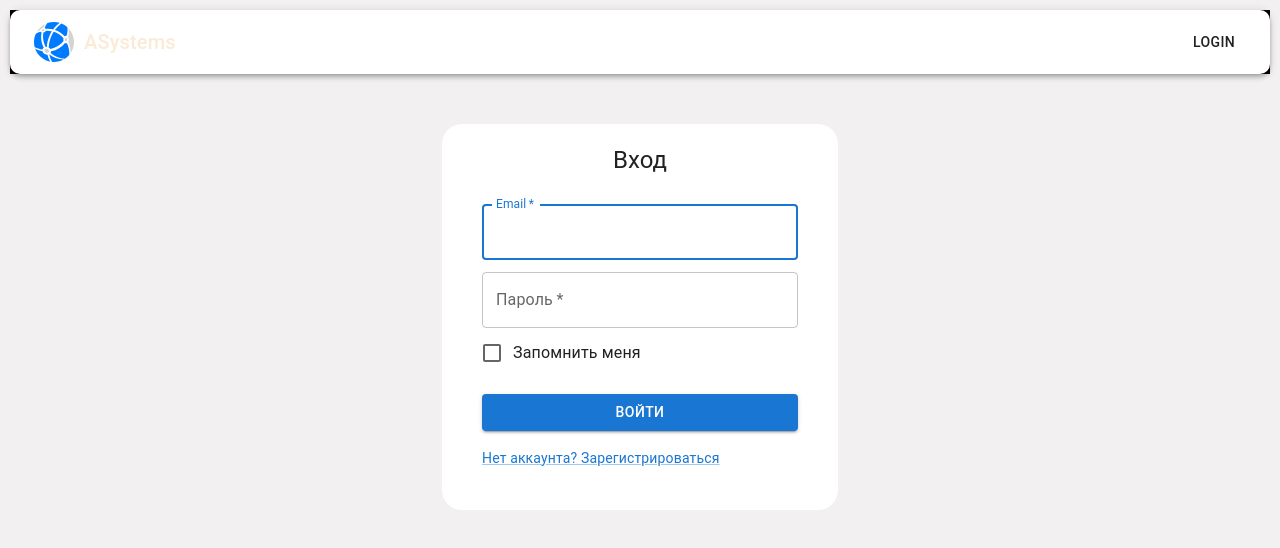
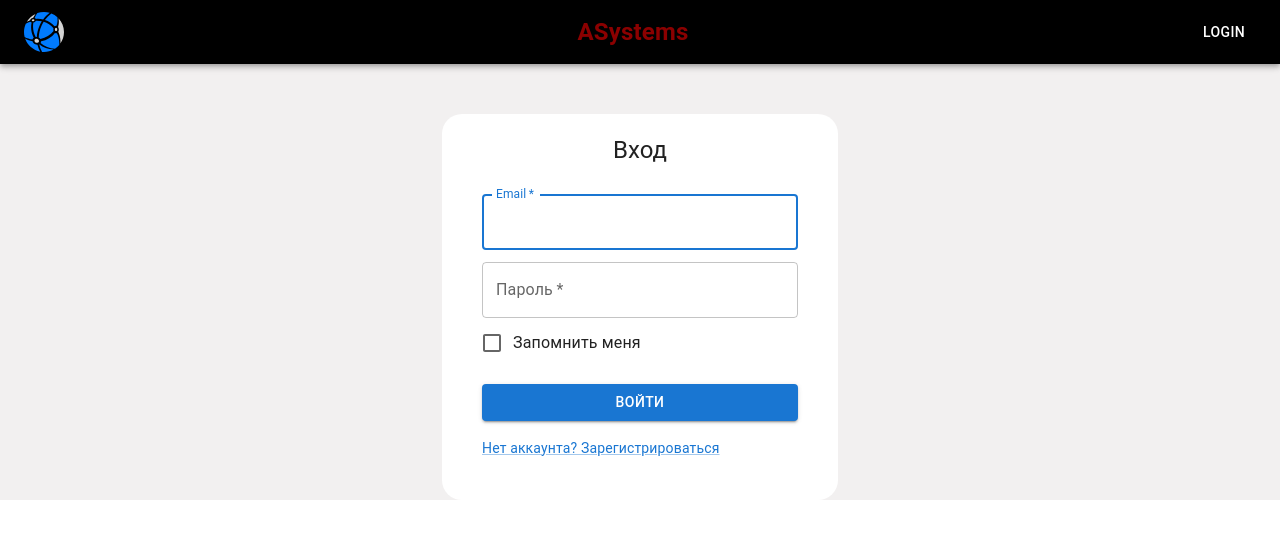
Before and after one commit to AlekseiMonakhov/steam-parser, a React (Create React App) app in the folder frontend/: page /login in a window 1280 px wide. Shown: the top 548 px of the page. Built offline with nearby package versions, Linux system fonts and the light colour scheme; the HTML template or start-up script is replaced by a standard one.

Commit message:
fix header

```diff
--- a/frontend/src/App.css
+++ b/frontend/src/App.css
@@ -1,4 +1,3 @@
 html {
   background-color: #f2f0f0;
-  margin: 10px;
 }
--- a/frontend/src/components/header/header.module.css
+++ b/frontend/src/components/header/header.module.css
@@ -1,16 +1,34 @@
 .header {
   display: flex;
-  justify-content: flex-end;
-  background-color: black;
+  width: 100%;
+  margin: 0;
+  padding: 0;
 }
 
-.AppBar {
-  border-radius: 10px;
+.logoLink {
+  display: flex;
+  align-items: center;
+  text-decoration: none;
+  color: inherit;
+}
 
+.logo {
+  height: 40px;
+  margin-right: 10px;
+  vertical-align: middle;
+}
+
+.title {
+  flex-grow: 1;
+  text-align: center;
+  font-weight: bold;
+  letter-spacing: 1.2px;
+  color: darkred;
 }
 
 .MenuButton {
-  margin-left: auto;
+  display: flex;
+  align-items: center;
 }
 
 .LoggedInButton {
@@ -20,26 +38,3 @@
 .LoggedInButton:hover {
   text-decoration: underline;
 }
-
-.title {
-  flex-grow: 1;
-  font-weight: 500;
-  letter-spacing: 1.2px;
-  max-width: 70%;
-  color: antiquewhite;
-}
-
-.logo {
-  height: 40px;
-  margin-right: 10px;
-  vertical-align: middle;
-
-}
-
-.logoLink {
-  display: flex;
-  align-items: center;
-  text-decoration: none;
-  color: inherit;
-  cursor: pointer;
-}
--- a/frontend/src/components/header/header.tsx
+++ b/frontend/src/components/header/header.tsx
@@ -43,14 +43,14 @@ export default function Header() {
 
   return (
       <Box className={styles.header}>
-      <AppBar position="static" color="inherit" className={styles.AppBar}>
-        <Toolbar>
+        <AppBar position="static" sx={{ backgroundColor: 'black', width: '100%' }}>
+          <Toolbar sx={{ display: 'flex', justifyContent: 'space-between', width: '100%' }}>
             <Link to="/" className={styles.logoLink}>
               <img src={logo} alt="Logo" className={styles.logo} />
-            <Typography variant="h6" className={styles.title}>
+            </Link>
+            <Typography variant="h6" sx={{ flexGrow: 1, textAlign: 'center', fontWeight: 'bold', fontSize: '1.5rem', color: 'darkred' }}>
               ASystems
             </Typography>
-          </Link>
             {user ? (
                 <Box className={styles.MenuButton}>
                   <IconButton
--- a/frontend/src/index.css
+++ b/frontend/src/index.css
@@ -1,12 +1,23 @@
-body {
+html, body {
   font-family: -apple-system, BlinkMacSystemFont, 'Segoe UI', 'Roboto', 'Oxygen',
-    'Ubuntu', 'Cantarell', 'Fira Sans', 'Droid Sans', 'Helvetica Neue',
-    sans-serif;
+  'Ubuntu', 'Cantarell', 'Fira Sans', 'Droid Sans', 'Helvetica Neue',
+  sans-serif;
   -webkit-font-smoothing: antialiased;
   -moz-osx-font-smoothing: grayscale;
+  display: block;
+  width: 100%;
+  height: 100%;
+  margin: 0;
+  padding: 0;
+  overflow-x: hidden;
+  box-sizing: border-box;
+}
+
+*, *::before, *::after {
+  box-sizing: inherit;
 }
 
 code {
   font-family: source-code-pro, Menlo, Monaco, Consolas, 'Courier New',
-    monospace;
+  monospace;
 }
```
Lines whose indentation alone changed are shown as unchanged.
